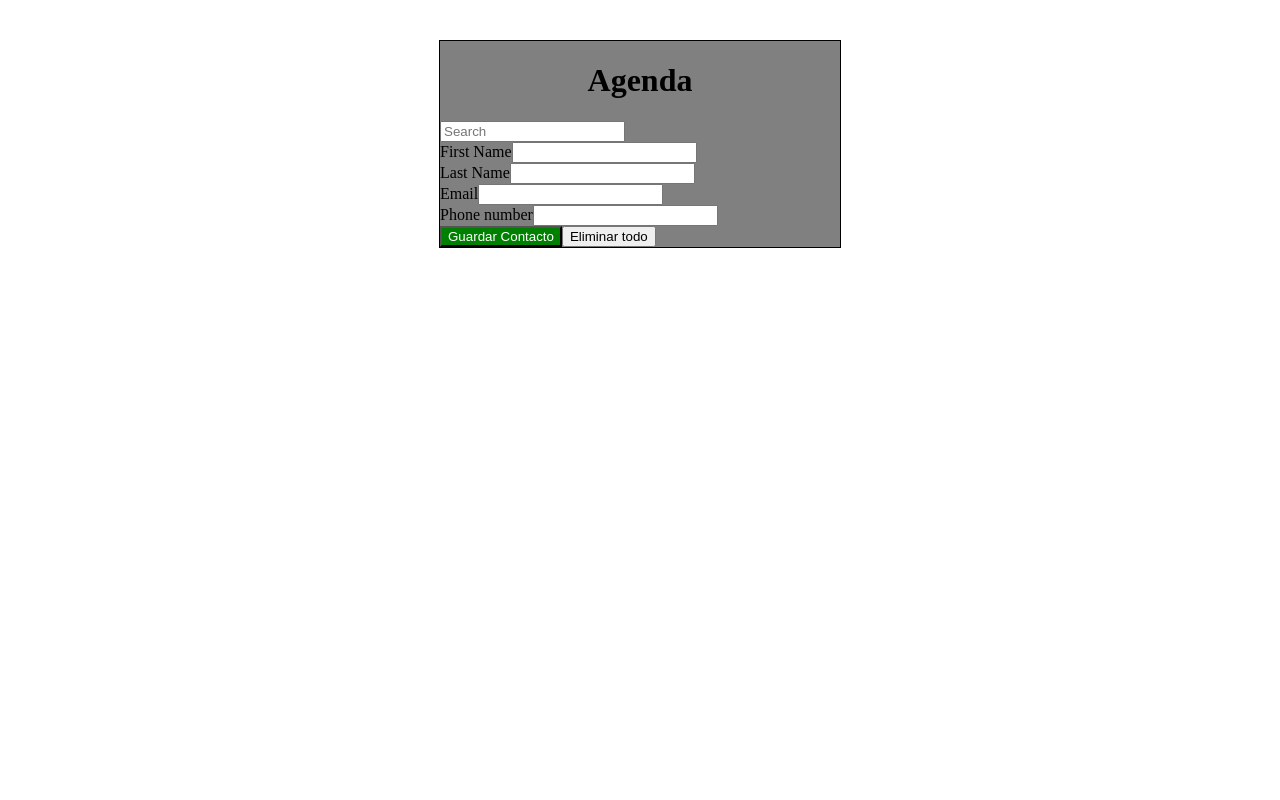
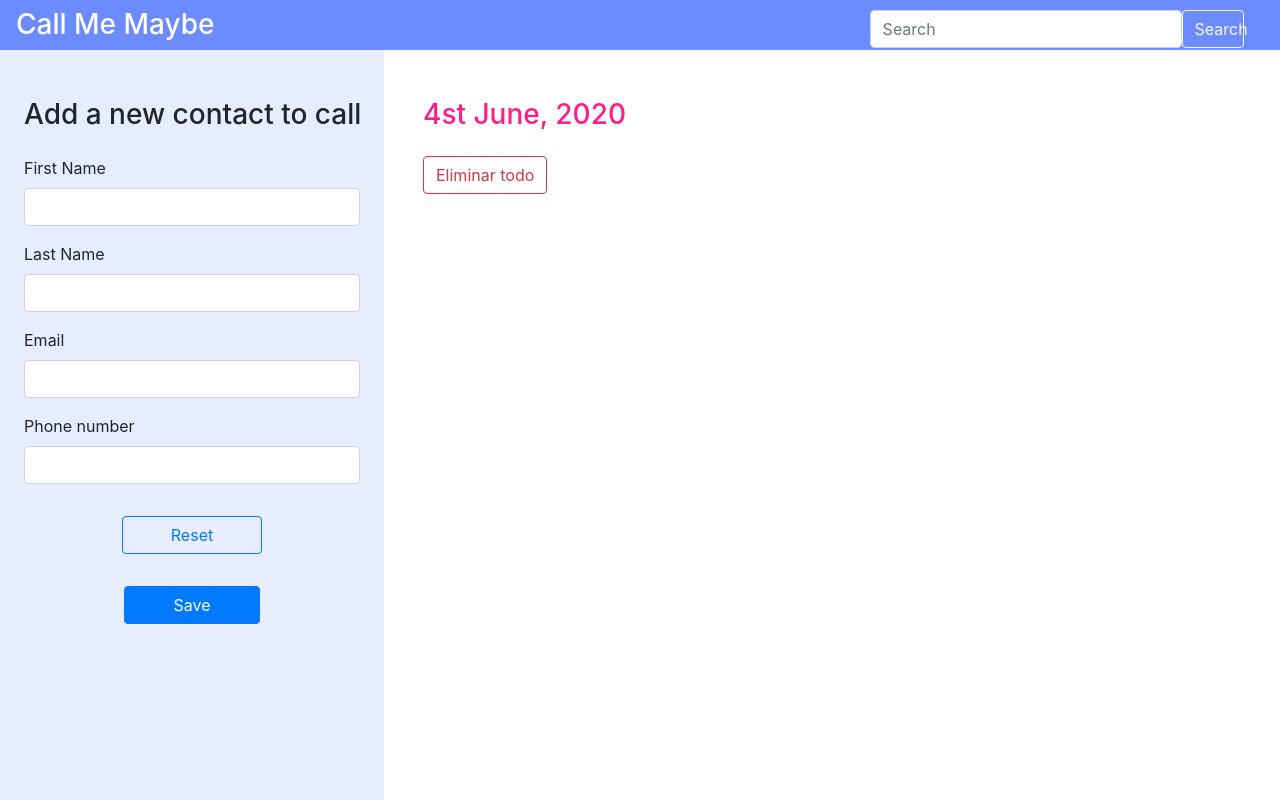
Before and after one commit to Ollebacx/Contact-manager, an Angular app: page / in a window 1280 px wide. Built offline with nearby package versions, Linux system fonts and the light colour scheme.

Commit message:
Basic Layout HTML & CSS w/Bootstrap

```diff
--- a/src/app/app.component.html
+++ b/src/app/app.component.html
@@ -1,52 +1,132 @@
 <!DOCTYPE html>
-<html lang="">
+<html lang="en">
 
 <head>
   <meta charset="utf-8">
   <meta http-equiv="X-UA-Compatible" content="IE=edge">
   <meta name="viewport" content="width=device-width, initial-scale=1">
-  <title></title>
+  <title>Call Me Maybe</title>
+  <link rel="stylesheet" href="https://stackpath.bootstrapcdn.com/bootstrap/4.5.0/css/bootstrap.min.css"
+    integrity="sha384-9aIt2nRpC12Uk9gS9baDl411NQApFmC26EwAOH8WgZl5MYYxFfc+NcPb1dKGj7Sk" crossorigin="anonymous">
 </head>
 
 <body>
   <div id="container">
-    <form>
-      <h1>Agenda</h1>
+    <!-- Navbar -->
+    <nav id="menu" class="navbar text-white bgsecondary fixed-top">
+      <span class="h3">Call Me Maybe</span>
+      <form id="search-container" class="row form-inline ml-auto">
+        <input id="search" class="col-10 form-control" type="search" placeholder="Search" aria-label="Search">
+        <button class="col-2 btn btn-outline-light" type="submit">Search</button>
+      </form>
+    </nav>
+    <!-- Sidebar -->
+    <div class="bgprimary fixed-top" id="sidebar-wrapper">
+      <div class="sidebar-heading ml-4 mt-5">
+        <span class="h3">Add a new contact to call</span>
+      </div>
+      <form class="m-4">
+        <div class="form-group">
+          <label for="name">First Name</label>
+          <input type="text" id="name" class="form-control"
+            [ngClass]="{'inputError': nameError.length > 0 && contact.name != ''}" [(ngModel)]="contact.name"
+            [ngModelOptions]="{standalone: true}" (focus)="onFocus()" (blur)="onBlur()">
+          <small [hidden]="this.contact.name.length == 0 || this.contact.name.length > 6 || nameError == ''"
+            class="error">{{nameError}}<br></small>
+        </div>
 
-      <input placeholder="Search" type="search" id="text" [(ngModel)]="contact.name" [ngModelOptions]="{standalone: true}"><br>
+        <div class="form-group">
+          <label for="lastname">Last Name</label>
+          <input type="text" id="lastname" class="form-control" [(ngModel)]="contact.lastname"
+            [ngModelOptions]="{standalone: true}">
+        </div>
 
-      <label for="text">First Name</label>
-      <input [ngClass]="{'inputError': nameError.length > 0 && contact.name != ''}" type="text" id="text"
-        [(ngModel)]="contact.name" [ngModelOptions]="{standalone: true}" (focus)="onFocus()" (blur)="onBlur()"><br>
-      <span [hidden]="this.contact.name.length == 0 || this.contact.name.length > 6 || nameError == ''"
-        class="error">{{nameError}}<br></span>
-      <label for="text">Last Name</label>
-      <input type="text" id="text" [(ngModel)]="contact.lastname" [ngModelOptions]="{standalone: true}"><br>
+        <div class="form-group">
+          <label for="email">Email</label>
+          <input type="email" id="email" class="form-control" [ngClass]="{'inputError': emailError.length > 0}"
+            [(ngModel)]="contact.email" [ngModelOptions]="{standalone: true}" (blur)="onBlur()" (focus)="onFocus()">
+          <small [hidden]="this.contact.email.length == 0 || emailError ==''" class="error">{{emailError}}<br></small>
+        </div>
 
-      <label for="text">Email</label>
-      <input [ngClass]="{'inputError': emailError.length > 0}" type="email" id="text" [(ngModel)]="contact.email" [ngModelOptions]="{standalone: true}" (blur)="onBlur()" (focus)="onFocus()"  ><br>
-      <span [hidden]="this.contact.email.length == 0 || emailError ==''" class="error">{{emailError}}<br></span>
-      <label for="text">Phone number</label>
-      <input type="number" id="text" name="drone" [(ngModel)]="contact.telephone"
-        [ngModelOptions]="{standalone: true}"><br>
-      <button class="button_guardar" (click)="saveContact(contact)">Guardar Contacto</button>
-      <button class="contact_all" [hidden]="this.contactAllButtonPressed == true || contactList.length == 0" (click)="contactAll()">Marcar todos como contactados</button>
-      <button class="undo_contact_all" [hidden]="this.contactAllButtonPressed == false" (click)="undoContactAll()">Desmarcar todos</button>
-      <div [ngClass]="{'contactedStyle': this.contact.contacted == true}" *ngFor="let contact of contactList">
-        <span>{{contact.name}}</span><br>
-        <span>{{contact.lastname}}</span><br>
-        <span>{{contact.email}}</span><br>
-        <span>{{contact.telephone}}</span><br>
-        <button (click)="eliminarContacto(contact)">Eliminar</button>
-        <button class="button_contact" [hidden]="this.contact.contacted == true"
-          (click)="contacted(contact)">Contactar</button>
-        <button class="button_undo" [hidden]="this.contact.contacted == false"
-          (click)="this.contact.contacted = !this.contact.contacted">Deshacer</button>
+        <div class="form-group">
+          <label for="phone">Phone number</label>
+          <input type="text" id="phone" class="form-control" name="drone" [(ngModel)]="contact.telephone"
+            [ngModelOptions]="{standalone: true}">
+        </div>
+        <div class="text-center">
+          <button type="submit" class="btn btn-outline-primary pl-5 pr-5 m-3">Reset</button>
+          <button type="submit" class="btn btn-primary pl-5 pr-5 m-3" (click)="saveContact(contact)">Save</button>
+        </div>
+      </form>
+    </div>
+    <!-- /#sidebar-wrapper -->
+
+    <!-- Page Content -->
+    <div id="page-content-wrapper">
+      <div class="row">
+        <div class="col  ml-4 mt-5">
+          <span class="h3 mt-4 comp">4st June, 2020</span>
+          <div class="card-columns mt-4">
+            <div class="card p-0" [ngClass]="{'contactedStyle': this.contact.contacted == true}"
+              *ngFor="let contact of contactList">
+              <div class="card-header p-0 m-0 d-flex">
+                <img src="https://cdn3.iconfinder.com/data/icons/avatars-round-flat/33/avat-01-512.png"
+                  class="rounded m-2" alt="user icon profile" width="40" height="40">
+                <span class="align-self-center">
+                  {{contact.name}}
+                </span>
+                <button type="submit" class="btn comp ml-auto" (click)="eliminarContacto(contact)">
+                  <svg class="bi bi-trash" width="1.2em" height="1.2em" viewBox="0 0 16 16" fill="currentColor"
+                    xmlns="http://www.w3.org/2000/svg">
+                    <path
+                      d="M5.5 5.5A.5.5 0 0 1 6 6v6a.5.5 0 0 1-1 0V6a.5.5 0 0 1 .5-.5zm2.5 0a.5.5 0 0 1 .5.5v6a.5.5 0 0 1-1 0V6a.5.5 0 0 1 .5-.5zm3 .5a.5.5 0 0 0-1 0v6a.5.5 0 0 0 1 0V6z" />
+                    <path fill-rule="evenodd"
+                      d="M14.5 3a1 1 0 0 1-1 1H13v9a2 2 0 0 1-2 2H5a2 2 0 0 1-2-2V4h-.5a1 1 0 0 1-1-1V2a1 1 0 0 1 1-1H6a1 1 0 0 1 1-1h2a1 1 0 0 1 1 1h3.5a1 1 0 0 1 1 1v1zM4.118 4L4 4.059V13a1 1 0 0 0 1 1h6a1 1 0 0 0 1-1V4.059L11.882 4H4.118zM2.5 3V2h11v1h-11z" />
+                  </svg></button>
+              </div>
+              <div class="card-body">
+                <p>Full Name: {{contact.name}} {{contact.lastname}}</p>
+                <p>Telephone Number: {{contact.telephone}}</p>
+                <p>Email: {{contact.email}}</p>
+                <p>Notes:</p>
+
+              </div>
+              <div class="card-footer p-0 m-0">
+                <div class="text-center">
+                  <form class="inline" action="mailto:someone@example.com" method="post" enctype="text/plain">
+                    <button type="submit" class="btn btn-link m-3"><small>SEND EMAIL</small></button>
+                  </form>
+                  <button type="submit" class="btn btn-link m-3" [hidden]="this.contact.contacted == true"
+                    (click)="contacted(contact)"><small>MARK AS CALLED</small></button>
+                  <button type="submit" class="btn btn-link m-3" [hidden]="this.contact.contacted == false"
+                    (click)="this.contact.contacted = !this.contact.contacted"><small>MARK AS PENDING</small></button>
+                </div>
+              </div>
+            </div>
+          </div>
+
+          <button class="btn btn-info contact_all" [hidden]="this.contactAllButtonPressed == true || contactList.length == 0"
+            (click)="contactAll()">Marcar todos como contactados</button>
+          <button class="btn btn-info undo_contact_all" [hidden]="this.contactAllButtonPressed == false"
+            (click)="undoContactAll()">Desmarcar
+            todos</button>
+          <button class="btn btn-outline-danger" (click)="eliminarTodo()">Eliminar todo</button>
+        </div>
       </div>
-      <button (click)="eliminarTodo()">Eliminar todo</button>
-    </form>
+    </div>
+    <!-- /#page-content-wrapper -->
   </div>
 
+
+  <script src="https://code.jquery.com/jquery-3.5.1.slim.min.js"
+    integrity="sha384-DfXdz2htPH0lsSSs5nCTpuj/zy4C+OGpamoFVy38MVBnE+IbbVYUew+OrCXaRkfj"
+    crossorigin="anonymous"></script>
+  <script src="https://cdn.jsdelivr.net/npm/popper.js@1.16.0/dist/umd/popper.min.js"
+    integrity="sha384-Q6E9RHvbIyZFJoft+2mJbHaEWldlvI9IOYy5n3zV9zzTtmI3UksdQRVvoxMfooAo"
+    crossorigin="anonymous"></script>
+  <script src="https://stackpath.bootstrapcdn.com/bootstrap/4.5.0/js/bootstrap.min.js"
+    integrity="sha384-OgVRvuATP1z7JjHLkuOU7Xw704+h835Lr+6QL9UvYjZE3Ipu6Tp75j7Bh/kR0JKI"
+    crossorigin="anonymous"></script>
 </body>
 
 </html>
--- a/src/app/app.component.scss
+++ b/src/app/app.component.scss
@@ -1,15 +1,68 @@
-#container {
-  background-color: gray;
-  border: 1px solid black;
-  width: 400px;
-  margin: 40px auto;
-
+.row {
+  padding: 0px;
+  margin: 0px;
+}
+// COLORS
+.primary {
+  color: #E7ECFF;
+}
+.secondary {
+  color: #6c8bff;
+}
+.comp-light {
+  color: #FFDFEE;
+}
+.comp {
+  color: #FF1D89;
+}
+// BACKGROUND COLORS
+.bgprimary {
+  background-color: #E7ECFF;
+}
+.bgsecondary {
+  background-color: #6c8bff;
+}
+.bgcomp-light {
+  background-color: #FFDFEE;
+}
+.bgcomp {
+  background-color: #FF1D89;
 }
 
-h1 {
-  text-align: center;
+// MENU
+#menu {
+  height: 50px;
+}
+#search-container {
+  width: 30%;
+  margin-right: 20px;
 }
 
+// SIDEBAR
+#sidebar-wrapper {
+  width: 30vw;
+  min-height: 100vh;
+  margin-top: 50px;
+}
+
+#sidebar-wrapper .sidebar-heading {
+  font-size: 1rem;
+}
+
+//PAGE CONTENT
+#page-content-wrapper {
+  margin-left: 30vw;
+  margin-top: 50px;
+}
+
+// CARD
+.card{
+  min-width: 250px !important;
+  max-width: 250px !important;
+}
+.inline {
+  display: inline !important;
+}
 .button_guardar {
   background-color: green;
   color: white;
```
